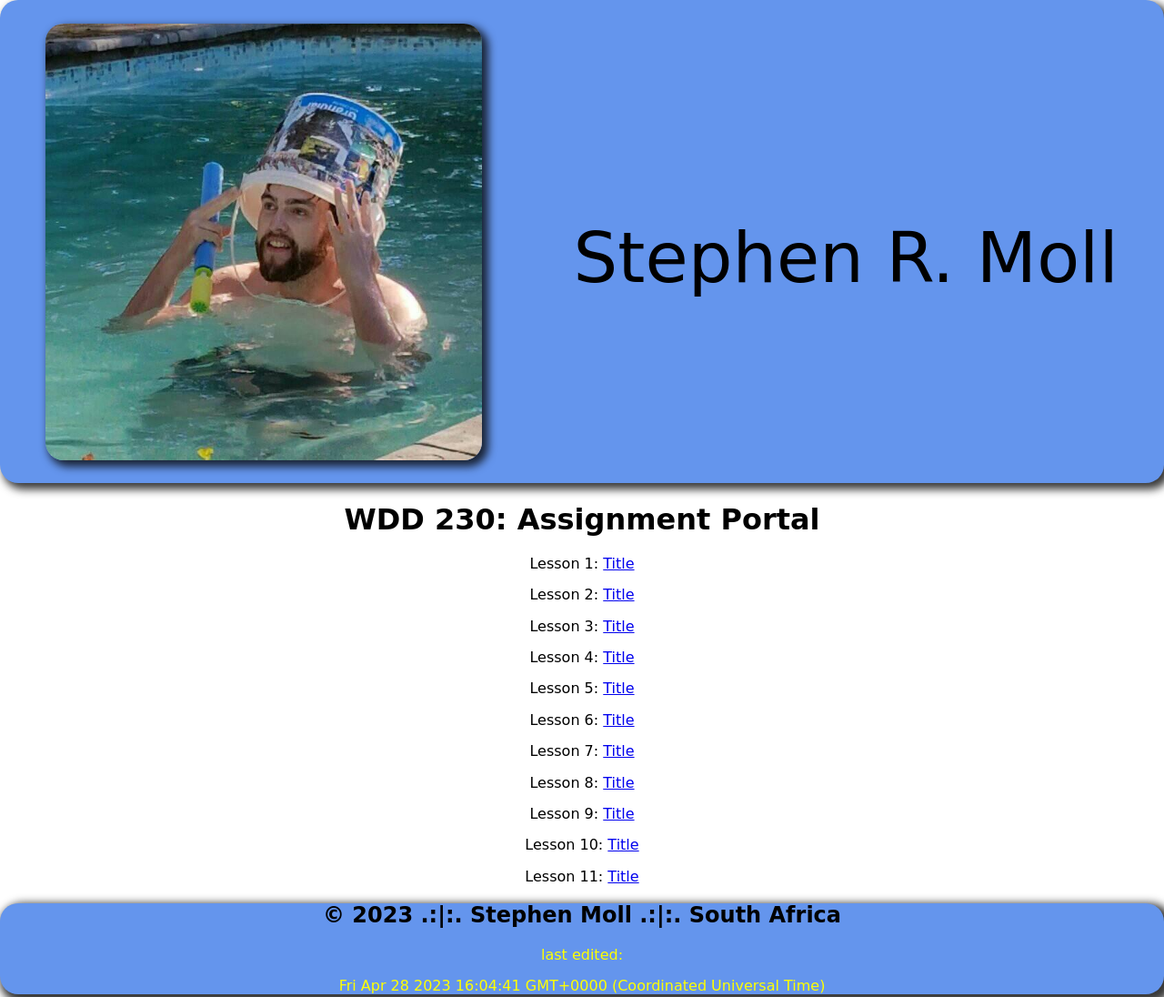
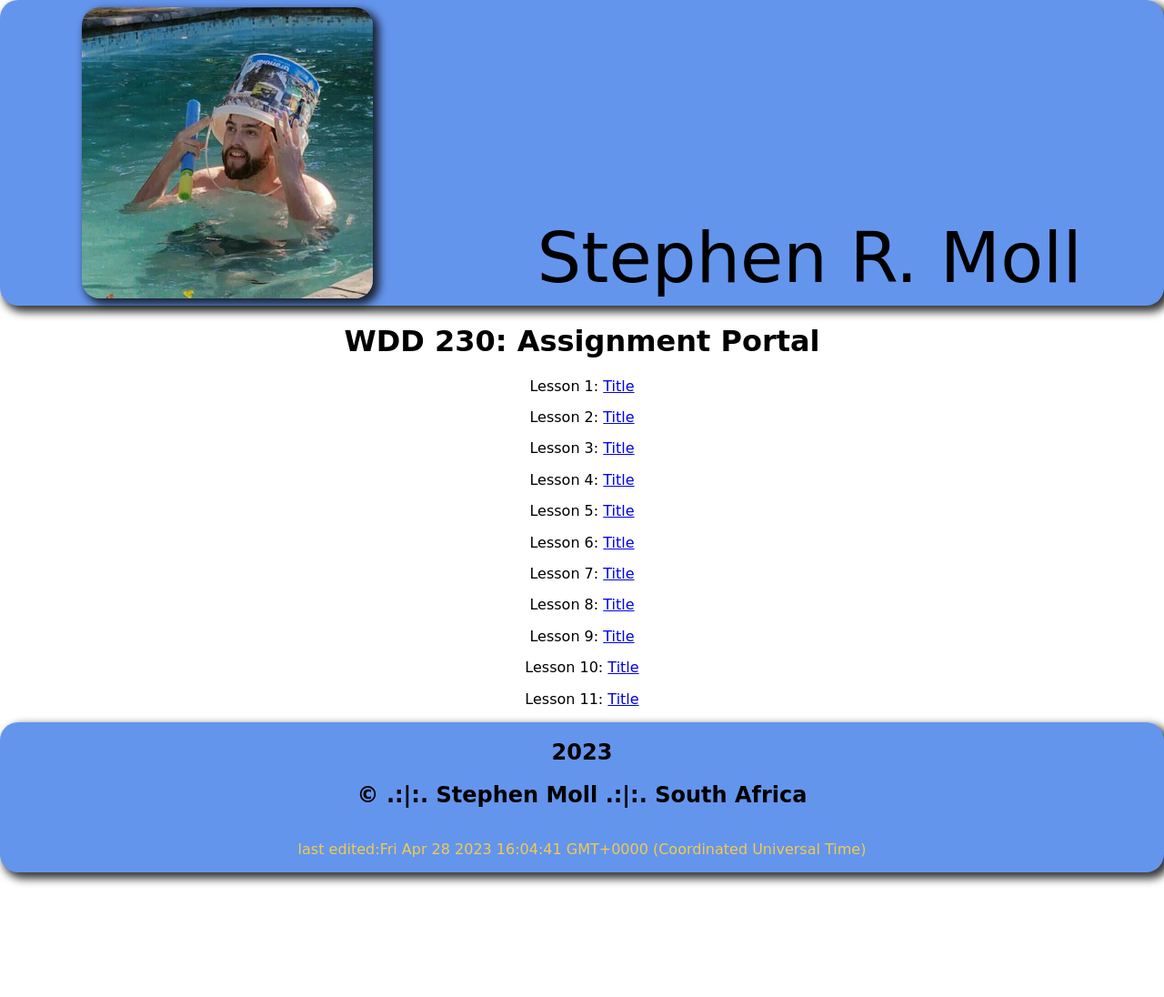
Before and after one commit to stephenmoll/wdd230-3, a plain HTML site: page index.html in a window 1280 px wide. Shown: the top 1096 px of the page at 91% size. After the commit the page ends 999 px from the top, so only its background shows below. Drawn offline with Linux system fonts and the light colour scheme; a web font is replaced by a local one.

Commit message:
medium.css and html fix

```diff
--- a/index.html
+++ b/index.html
@@ -12,20 +12,18 @@
     <title>Index</title>
 </head>
 <body>
+
     <header>
-
-
-    </header>
-
-    <main>
-
         <div class="top-bit">
             <img class="profile-img" src="images/poolking.jpeg" alt="picture of Stephen Moll">
             <p>Stephen R. Moll</p>
         </div>
+        <h1 class = "portal" >WDD 230: Assignment Portal</h1>
+    </header>
 
+    <main>
         <div class="middle-bit">
-            <h1>WDD 230: Assignment Portal</h1>
+
             <p>Lesson 1: <a href="https://www.youtube.com/watch?v=-zZhG5vnCZQ" target="_blank">Title</a></p>
             <p>Lesson 2: <a href="https://www.youtube.com/watch?v=-zZhG5vnCZQ" target="_blank">Title</a></p>
             <p>Lesson 3: <a href="https://www.youtube.com/watch?v=-zZhG5vnCZQ" target="_blank">Title</a></p>
@@ -43,12 +41,17 @@
 
     <footer>
         <div class="bottom-bit">
-            <h2>&copy; <nobr class="year">year</nobr> .:|:. Stephen Moll .:|:. South Africa</h2>
-            <div class="date-box">
-                <p>last edited: </p>
-                <p class="date-last-modified"></p>
+            <div class="footer-info-container"></div>
+                <h2 class="year">year</h2>
+                <h2>&copy;  .:|:. Stephen Moll .:|:. South Africa</h2>
+                <div class="date-box">
+                    <p>last edited: </p>
+                    <p class="date-last-modified"></p>
 
+                </div>
             </div>
+
+
 
         </div>
     </footer>
--- a/styles/index.css
+++ b/styles/index.css
@@ -1,6 +1,7 @@
 @import url('https://fonts.googleapis.com/css2?family=Share&display=swap');
 body {
     font-family: 'Share', cursive;
+    width: 100%;
 }
 
 .top-bit {
@@ -21,25 +22,38 @@ body {
 
 .profile-img {
     margin: 0 auto;
-    margin-top: 2%;
-    margin-bottom: 2%;
-    height: 60vh;
+    margin-top: 1vh;
+    margin-bottom: 1vh;
+    height: 40vh;
     border-radius: 20px;
     box-shadow: 5px 5px 10px 2px rgba(8, 8, 8, 0.8);
+}
+
+.portal {
+    text-align: center;
 }
 
 .middle-bit {
     text-align: center;
 }
 
+.footer-info-container {
+    display: flex;
+    margin: 0 auto;
+    justify-content: center;
+}
+
 .bottom-bit {
     background-color:cornflowerblue;
     text-align: center;
     border-radius: 20px;
-    box-shadow: 5px 5px 10px 5px rgba(8, 8, 8, 0.8);
+    box-shadow: 5px 5px 10px 2px rgba(8, 8, 8, 0.8);
 
 }
 
 .date-box {
-    color: yellow;
+    color: rgb(241, 203, 78);
+    display: flex;
+    justify-content: center;
+    margin-bottom: 40px;
 }
--- /dev/null
+++ b/styles/medium.css
@@ -0,0 +1,19 @@
+@media only screen and (min-width: 32.5em){
+
+    .profile-img {
+        margin: 0 auto;
+        margin-top: 2%;
+        margin-bottom: 2%;
+        height: 60vh;
+        border-radius: 20px;
+        box-shadow: 5px 5px 10px 2px rgba(0,0,0,.8);
+    }
+    .top-bit {
+        border-radius: 20px;
+        display: flex;
+        background-color:cornflowerblue;
+
+        height: 30%;
+        box-shadow: 5px 5px 10px 2px rgba(8, 8, 8, 0.8);
+    }
+}
```
